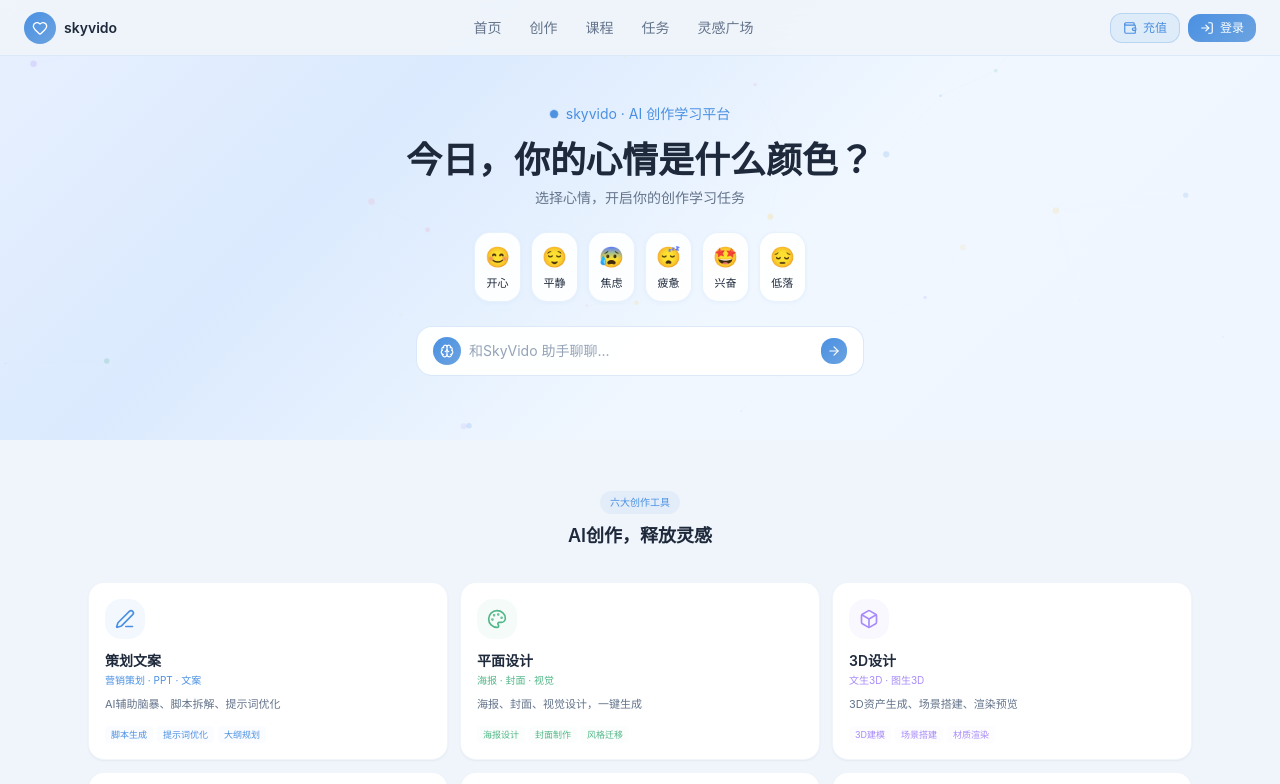
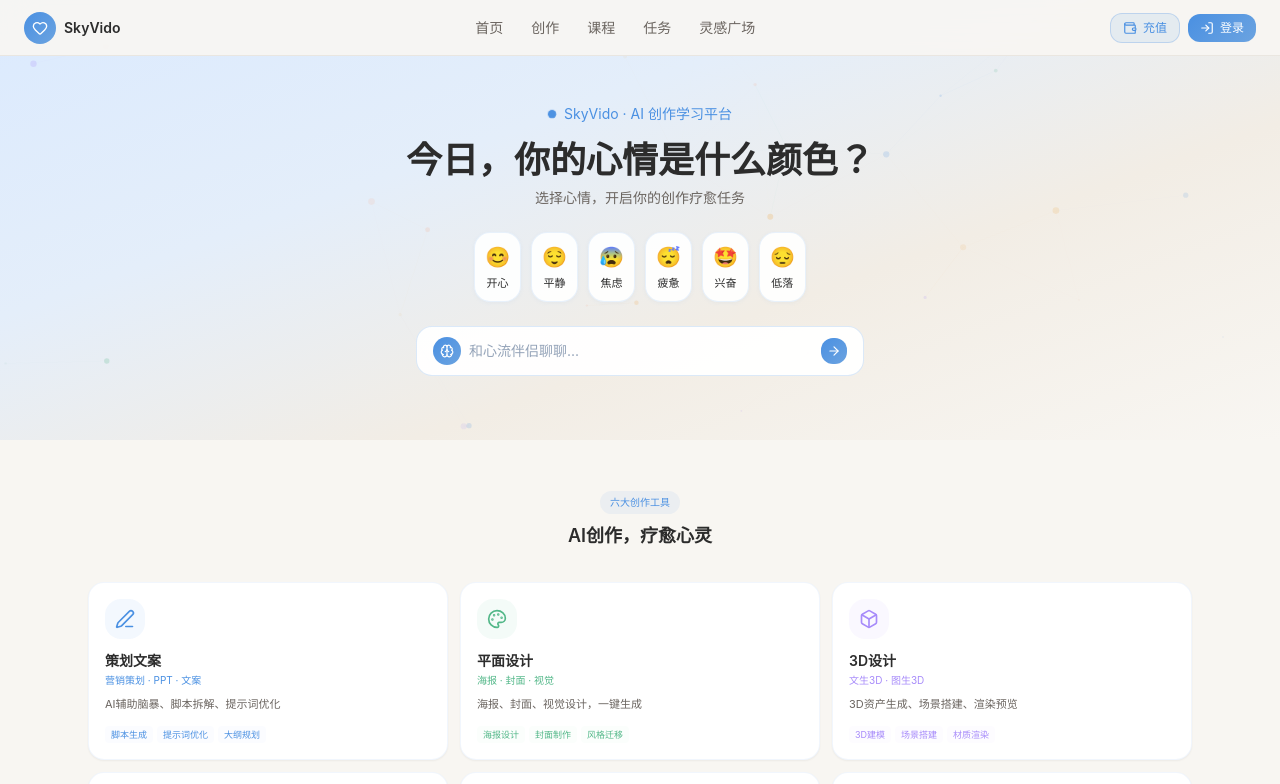
Before and after one commit to KJADEHOME/ai-school, a React (Vite) app: page / in a window 1280 px wide. Shown: the top 784 px of the page. Built offline with nearby package versions, Linux system fonts and the light colour scheme; what @trpc/react-query would draw is missing.

Commit message:
fix: add AppLayout navigation to teacher dashboard + warm color scheme

```diff
--- a/src/components/layout/Sidebar.tsx
+++ b/src/components/layout/Sidebar.tsx
@@ -63,29 +63,29 @@ export default function Sidebar() {
 
   return (
     <aside className={cn("fixed left-0 top-0 h-full flex flex-col transition-all duration-300 z-50", sidebarCollapsed ? "w-[60px]" : "w-[230px]")}
-      style={{ background: "rgba(248,250,255,0.96)", borderRight: "1px solid rgba(74,144,226,0.12)" }}>
+      style={{ background: "rgba(250,247,241,0.97)", borderRight: "1px solid rgba(120,100,70,0.1)" }}>
       {/* Logo */}
       <div className={cn("h-14 flex items-center border-b px-4", sidebarCollapsed && "justify-center px-2")}
-        style={{ borderColor: "rgba(74,144,226,0.1)" }}>
+        style={{ borderColor: "rgba(120,100,70,0.08)" }}>
         <div className="flex items-center gap-2 cursor-pointer" onClick={() => navigate("/")}>
           <div className="w-8 h-8 rounded-full flex items-center justify-center flex-shrink-0" style={{ background: "linear-gradient(135deg, #4A90E2, #6BA3E0)" }}>
             <Heart className="w-4 h-4 text-white" />
           </div>
           {!sidebarCollapsed && (
             <div className="flex flex-col">
-              <span className="text-sm font-semibold leading-tight" style={{ color: "var(--color-text)" }}>skyvido</span>
-              <span className="text-[10px] leading-tight" style={{ color: "var(--color-text-dim)" }}>AI 创作创作疗愈</span>
+              <span className="text-sm font-semibold leading-tight" style={{ color: "var(--color-text)" }}>SkyVido</span>
+              <span className="text-[10px] leading-tight" style={{ color: "var(--color-text-dim)" }}>AI 创作学习平台</span>
             </div>
           )}
         </div>
         {!sidebarCollapsed && (
-          <button onClick={toggleSidebar} className="ml-auto p-1 rounded-lg hover:bg-[#E8F0FE] transition-colors" style={{ color: "var(--color-text-dim)" }}>
+          <button onClick={toggleSidebar} className="ml-auto p-1 rounded-lg hover:bg-[rgba(120,100,70,0.08)] transition-colors" style={{ color: "var(--color-text-dim)" }}>
             <ChevronLeft className="w-4 h-4" />
           </button>
         )}
         {sidebarCollapsed && (
           <button onClick={toggleSidebar} className="absolute -right-3 top-14 w-6 h-6 rounded-full flex items-center justify-center"
-            style={{ background: "#E8F0FE", border: "1px solid rgba(74,144,226,0.2)", color: "#64748B" }}>
+            style={{ background: "#F0EBE3", border: "1px solid rgba(120,100,70,0.15)", color: "#8B8070" }}>
             <ChevronRight className="w-3 h-3" />
           </button>
         )}
@@ -143,7 +143,7 @@ export default function Sidebar() {
       </nav>
 
       {/* Bottom Section: Role Switch + User */}
-      <div className="p-3 space-y-2" style={{ borderTop: "1px solid rgba(74,144,226,0.08)" }}>
+      <div className="p-3 space-y-2" style={{ borderTop: "1px solid rgba(120,100,70,0.07)" }}>
         {/* Role Indicator */}
         {!sidebarCollapsed && (
           <div
@@ -180,7 +180,7 @@ export default function Sidebar() {
         )}
 
         {/* User Profile */}
-        <div className={cn("flex items-center gap-2 rounded-xl transition-colors cursor-pointer hover:bg-[#E8F0FE]", sidebarCollapsed ? "p-2 justify-center" : "p-2")}>
+        <div className={cn("flex items-center gap-2 rounded-xl transition-colors cursor-pointer hover:bg-[rgba(120,100,70,0.06)]", sidebarCollapsed ? "p-2 justify-center" : "p-2")}>
           {user?.avatar ? (
             <img src={user.avatar} alt={user.name || ""} className="w-8 h-8 rounded-full flex-shrink-0" />
           ) : (
@@ -197,7 +197,7 @@ export default function Sidebar() {
         </div>
         {!sidebarCollapsed && (
           <div className="flex items-center gap-1 mt-1">
-            <button className="flex-1 flex items-center justify-center gap-1 p-1.5 rounded-lg hover:bg-[#E8F0FE] text-xs transition-colors" style={{ color: "var(--color-text-dim)" }}>
+            <button className="flex-1 flex items-center justify-center gap-1 p-1.5 rounded-lg hover:bg-[rgba(120,100,70,0.06)] text-xs transition-colors" style={{ color: "var(--color-text-dim)" }}>
               <Settings className="w-3 h-3" /><span>设置</span>
             </button>
             <button onClick={logout} className="flex-1 flex items-center justify-center gap-1 p-1.5 rounded-lg hover:bg-red-50 text-xs transition-colors" style={{ color: "var(--color-text-dim)" }}>
--- a/src/components/layout/TopBar.tsx
+++ b/src/components/layout/TopBar.tsx
@@ -14,9 +14,9 @@ export default function TopBar({ title }: TopBarProps) {
     <header
       className="h-14 flex items-center px-4 sticky top-0 z-40 border-b"
       style={{
-        background: "rgba(240,245,251,0.92)",
+        background: "rgba(248,246,242,0.92)",
         backdropFilter: "blur(16px)",
-        borderColor: "rgba(74,144,226,0.12)",
+        borderColor: "rgba(120,100,70,0.1)",
       }}
     >
       {/* Left: Title or Menu toggle */}
@@ -24,7 +24,7 @@ export default function TopBar({ title }: TopBarProps) {
         {sidebarCollapsed && (
           <button
             onClick={toggleSidebar}
-            className="p-1.5 rounded-lg hover:bg-[#E8F0FE] transition-colors"
+            className="p-1.5 rounded-lg hover:bg-[rgba(120,100,70,0.06)] transition-colors"
             style={{ color: "var(--color-text-dim)" }}
           >
             <Menu className="w-4 h-4" />
@@ -54,7 +54,7 @@ export default function TopBar({ title }: TopBarProps) {
             )}
             style={{
               background: "rgba(255,255,255,0.8)",
-              border: "1px solid rgba(74,144,226,0.15)",
+              border: "1px solid rgba(120,100,70,0.12)",
               color: "var(--color-text)",
             }}
           />
@@ -64,7 +64,7 @@ export default function TopBar({ title }: TopBarProps) {
       {/* Right: Notifications + User */}
       <div className="flex items-center gap-2">
         <button
-          className="relative p-2 rounded-lg hover:bg-[#E8F0FE] transition-colors"
+          className="relative p-2 rounded-lg hover:bg-[rgba(120,100,70,0.06)] transition-colors"
           style={{ color: "var(--color-text-dim)" }}
         >
           <Bell className="w-4 h-4" />
--- a/src/index.css
+++ b/src/index.css
@@ -4,54 +4,54 @@
 
 @layer base {
   :root {
-    /* === 天空蓝+治愈系明亮色调 === */
-    --background: 210 40% 97%;
-    --foreground: 210 30% 18%;
-    --card: 0 0% 100%;
-    --card-foreground: 210 30% 18%;
-    --popover: 0 0% 100%;
-    --popover-foreground: 210 30% 18%;
-    --primary: 210 80% 58%;
+    /* === 温暖天空 · 愉悦舒适色调 === */
+    --background: 40 20% 97%;
+    --foreground: 220 25% 18%;
+    --card: 35 50% 98%;
+    --card-foreground: 220 25% 18%;
+    --popover: 35 50% 98%;
+    --popover-foreground: 220 25% 18%;
+    --primary: 215 70% 56%;
     --primary-foreground: 0 0% 100%;
-    --secondary: 210 30% 95%;
-    --secondary-foreground: 210 30% 18%;
-    --muted: 210 25% 94%;
-    --muted-foreground: 210 15% 50%;
-    --accent: 210 30% 95%;
-    --accent-foreground: 210 30% 18%;
+    --secondary: 35 15% 92%;
+    --secondary-foreground: 220 25% 18%;
+    --muted: 35 12% 90%;
+    --muted-foreground: 220 10% 50%;
+    --accent: 35 20% 93%;
+    --accent-foreground: 220 25% 18%;
     --destructive: 0 62.8% 50%;
     --destructive-foreground: 0 0% 100%;
-    --border: 210 30% 90%;
-    --input: 210 30% 92%;
-    --ring: 210 80% 58%;
+    --border: 35 18% 88%;
+    --input: 35 16% 90%;
+    --ring: 215 70% 56%;
     --radius: 0.75rem;
-    --sidebar-background: 210 40% 98%;
-    --sidebar-foreground: 210 30% 25%;
-    --sidebar-primary: 210 80% 58%;
+    --sidebar-background: 35 20% 97%;
+    --sidebar-foreground: 220 25% 22%;
+    --sidebar-primary: 215 70% 56%;
     --sidebar-primary-foreground: 0 0% 100%;
-    --sidebar-accent: 210 30% 95%;
-    --sidebar-accent-foreground: 210 30% 25%;
-    --sidebar-border: 210 30% 90%;
-    --sidebar-ring: 210 80% 58%;
+    --sidebar-accent: 35 15% 93%;
+    --sidebar-accent-foreground: 220 25% 22%;
+    --sidebar-border: 35 15% 90%;
+    --sidebar-ring: 215 70% 56%;
 
-    /* 天空蓝情绪色彩 */
+    /* 温暖天空色彩 */
     --sky-blue: #4A90E2;
     --sky-light: #6BA3E0;
-    --sky-pale: #E8F0FE;
-    --cloud-white: #F8FAFF;
-    --warm-sun: #FFD166;
+    --sky-pale: #E4EEFA;
+    --cloud-white: #FDFAF5;
+    --warm-sun: #f0a84c;
     --soft-green: #52B788;
-    --gentle-pink: #F4A3BB;
+    --gentle-peach: #F4B8A3;
     --calm-purple: #A78BFA;
 
-    /* 背景色 */
-    --color-bg: #F0F5FB;
-    --color-bg-card: #FFFFFF;
-    --color-bg-hover: #E8F0FE;
-    --color-border: rgba(74, 144, 226, 0.15);
-    --color-text: #1E293B;
-    --color-text-secondary: #64748B;
-    --color-text-dim: #94A3B8;
+    /* 背景色 — 暖调奶油底 */
+    --color-bg: #F8F6F2;
+    --color-bg-card: #FFFDF9;
+    --color-bg-hover: #F0EBE3;
+    --color-border: rgba(120, 100, 70, 0.12);
+    --color-text: #2C2C2C;
+    --color-text-secondary: #6B6560;
+    --color-text-dim: #A09890;
   }
 }
 
@@ -158,15 +158,15 @@
   -webkit-backdrop-filter: blur(16px);
 }
 
-/* Sky blue gradient backgrounds */
+/* Sky blue gradient backgrounds — 温暖天空渐变 */
 .bg-sky-gradient {
-  background: linear-gradient(135deg, #E8F0FE 0%, #DBEAFE 30%, #F0F7FF 60%, #EFF6FF 100%);
+  background: linear-gradient(160deg, #DBEAFE 0%, #E4EEFA 25%, #F2EDE5 55%, #F8F6F2 100%);
   background-size: 200% 200%;
   animation: gradientShift 20s ease infinite;
 }
 
 .bg-cloud-gradient {
-  background: linear-gradient(180deg, #F8FAFF 0%, #F0F5FB 50%, #E8F0FE 100%);
+  background: linear-gradient(180deg, #FDFAF5 0%, #F8F6F2 50%, #F0EDE6 100%);
 }
 
 /* Mood selector buttons */
--- a/src/pages/Home.tsx
+++ b/src/pages/Home.tsx
@@ -25,6 +25,7 @@ import { useState, useEffect, useRef } from "react";
 import { useTaskStore } from "@/store/taskStore";
 import { useAppStore } from "@/store";
 import { GraduationCap, FileText, School, Send, X, Bot, User } from "lucide-react";
+import AppLayout from "@/components/layout/AppLayout";
 
 const modules = [
   {
@@ -81,7 +82,7 @@ const modules = [
     id: "music",
     title: "音乐创作",
     subtitle: "旋律 · 歌词 · 编曲",
-    description: "用AI谱出你此刻的创意旋律",
+    description: "用AI谱出你此刻的心情旋律",
     tags: ["心情选曲", "AI谱曲", "歌词生成"],
     icon: Music,
     color: "#FFD166",
@@ -114,7 +115,7 @@ function SkyParticles() {
     if (!ctx) return;
     let animId: number;
     const particles: any[] = [];
-    const colors = ["74,144,226", "82,183,136", "167,139,250", "244,163,187", "255,209,102"];
+    const colors = ["74,144,226", "82,183,136", "167,139,250", "244,184,163", "240,168,76"];
     function resize() {
       canvas!.width = canvas!.offsetWidth * window.devicePixelRatio;
       canvas!.height = canvas!.offsetHeight * window.devicePixelRatio;
@@ -143,12 +144,12 @@ function SkyParticles() {
 /* ===== 老师仪表盘 ===== */
 function TeacherDashboard({ navigate }: { navigate: ReturnType<typeof useNavigate> }) {
   return (
-    <div className="min-h-screen" style={{ background: "var(--color-bg)" }}>
+    <AppLayout title="老师工作台">
       <div className="max-w-6xl mx-auto p-6">
         {/* Header */}
         <div className="mb-8">
-          <span className="text-[10px] font-medium px-2.5 py-1 rounded-full mb-3 inline-block" style={{ background: "rgba(167,139,250,0.1)", color: "#A78BFA" }}>老师工作台</span>
-          <h1 className="text-2xl font-semibold mb-1" style={{ color: "var(--color-text)" }}>欢迎回来，老师</h1>
+          <span className="text-[10px] font-medium px-2.5 py-1 rounded-full mb-3 inline-block" style={{ background: "rgba(167,139,250,0.1)", color: "#A78BFA" }}>仪表盘</span>
+          <h1 className="text-2xl font-semibold mb-1" style={{ color: "var(--color-text)" }}>欢迎回来，老师 👋</h1>
           <p className="text-xs" style={{ color: "var(--color-text-secondary)" }}>管理您的课程、学生与作业</p>
         </div>
 
@@ -212,7 +213,7 @@ function TeacherDashboard({ navigate }: { navigate: ReturnType<typeof useNavigat
           </div>
         </div>
       </div>
-    </div>
+    </AppLayout>
   );
 }
 
@@ -268,7 +269,7 @@ export default function Home() {
       setTimeout(() => {
         const demoReplies = [
           "我理解你的感受，有时候停下来深呼吸一下会好很多。你想试试用文字来表达当下的心情吗？",
-          "你的心情很有价值，每一种感受都值得被看见。要不要试试用创作来转化这份心情？",
+          "你的情绪很有价值，每一种感受都值得被看见。要不要试试用创作来转化这份心情？",
           "我感受到了你的能量！这种状态很适合创作，要不要尝试一个创作挑战？",
           "谢谢你愿意和我分享。有时候把想法写下来，就是治愈的开始。你想聊聊创作的方向吗？",
         ];
@@ -282,12 +283,12 @@ export default function Home() {
     <div className="min-h-full" style={{ background: "var(--color-bg)" }}>
       {/* Top Nav */}
       <nav className="fixed top-0 left-0 right-0 z-50 h-14 flex items-center justify-between px-6 border-b"
-        style={{ background: "rgba(240,245,251,0.92)", backdropFilter: "blur(16px)", borderColor: "rgba(74,144,226,0.12)" }}>
+        style={{ background: "rgba(248,246,242,0.92)", backdropFilter: "blur(16px)", borderColor: "rgba(120,100,70,0.1)" }}>
         <div className="flex items-center gap-2 cursor-pointer" onClick={() => navigate("/")}>
           <div className="w-8 h-8 rounded-full flex items-center justify-center" style={{ background: "linear-gradient(135deg, #4A90E2, #6BA3E0)" }}>
             <Heart className="w-4 h-4 text-white" />
           </div>
-          <span className="text-sm font-semibold" style={{ color: "var(--color-text)" }}>skyvido</span>
+          <span className="text-sm font-semibold" style={{ color: "var(--color-text)" }}>SkyVido</span>
         </div>
         <div className="hidden md:flex items-center gap-1">
           {[{ label: "首页", path: "/" }, { label: "创作", path: "/module/copywriting" },
@@ -310,19 +311,19 @@ export default function Home() {
 
       {/* HERO */}
       <section className="relative min-h-[55vh] flex flex-col items-center justify-center overflow-hidden pt-14">
-        <div className="absolute inset-0" style={{ background: "linear-gradient(135deg, #E8F0FE 0%, #DBEAFE 30%, #F0F7FF 60%, #EFF6FF 100%)" }} />
+        <div className="absolute inset-0" style={{ background: "linear-gradient(160deg, #DBEAFE 0%, #E4EEFA 35%, #F2EDE5 65%, #F8F6F2 100%)" }} />
         <SkyParticles />
 
         <motion.div className="relative z-10 text-center px-4 max-w-2xl mx-auto" initial={{ opacity: 0, y: 30 }} animate={{ opacity: 1, y: 0 }} transition={{ duration: 0.7 }}>
           <div className="flex items-center justify-center gap-2 mb-4">
             <div className="w-2 h-2 rounded-full bg-[#4A90E2] animate-breathe" />
-            <span className="text-sm" style={{ color: "#4A90E2" }}>skyvido · AI 创作学习平台</span>
+            <span className="text-sm" style={{ color: "#4A90E2" }}>SkyVido · AI 创作学习平台</span>
           </div>
           <h1 className="text-3xl md:text-4xl font-bold mb-2" style={{ color: "var(--color-text)" }}>
             今日，你的心情是什么颜色？
           </h1>
           <p className="text-sm mb-6" style={{ color: "var(--color-text-secondary)" }}>
-            选择心情，开启你的创作学习任务
+            选择心情，开启你的创作疗愈任务
           </p>
 
           {/* Mood Selector */}
@@ -352,7 +353,7 @@ export default function Home() {
               <div className="w-7 h-7 rounded-full flex items-center justify-center flex-shrink-0" style={{ background: "linear-gradient(135deg, #4A90E2, #6BA3E0)" }}>
                 <Brain className="w-3.5 h-3.5 text-white" />
               </div>
-              <span className="flex-1 text-sm text-slate-400">和SkyVido 助手聊聊...</span>
+              <span className="flex-1 text-sm text-slate-400">和心流伴侣聊聊...</span>
               <div className="p-1.5 rounded-lg" style={{ background: "linear-gradient(135deg, #4A90E2, #6BA3E0)", color: "#fff" }}>
                 <ArrowRight className="w-3.5 h-3.5" />
               </div>
@@ -401,7 +402,7 @@ export default function Home() {
                         <div className="w-12 h-12 rounded-full mx-auto mb-3 flex items-center justify-center" style={{ background: "rgba(74,144,226,0.1)" }}>
                           <Bot className="w-6 h-6" style={{ color: "#4A90E2" }} />
                         </div>
-                        <p className="text-sm" style={{ color: "var(--color-text)" }}>你好，我是你的SkyVido 助手</p>
+                        <p className="text-sm" style={{ color: "var(--color-text)" }}>你好，我是你的心流伴侣</p>
                         <p className="text-xs mt-1" style={{ color: "var(--color-text-secondary)" }}>告诉我你现在的心情，我陪你聊聊</p>
                       </div>
                     )}
@@ -546,7 +547,7 @@ export default function Home() {
       <section className="px-6 py-12 max-w-6xl mx-auto">
         <div className="text-center mb-8">
           <span className="text-[10px] font-medium px-2.5 py-1 rounded-full mb-2 inline-block" style={{ background: "rgba(74,144,226,0.08)", color: "#4A90E2" }}>六大创作工具</span>
-          <h2 className="text-lg font-semibold" style={{ color: "var(--color-text)" }}>AI创作，释放灵感</h2>
+          <h2 className="text-lg font-semibold" style={{ color: "var(--color-text)" }}>AI创作，疗愈心灵</h2>
         </div>
 
         <motion.div className="grid grid-cols-1 sm:grid-cols-2 lg:grid-cols-3 gap-3"
```
